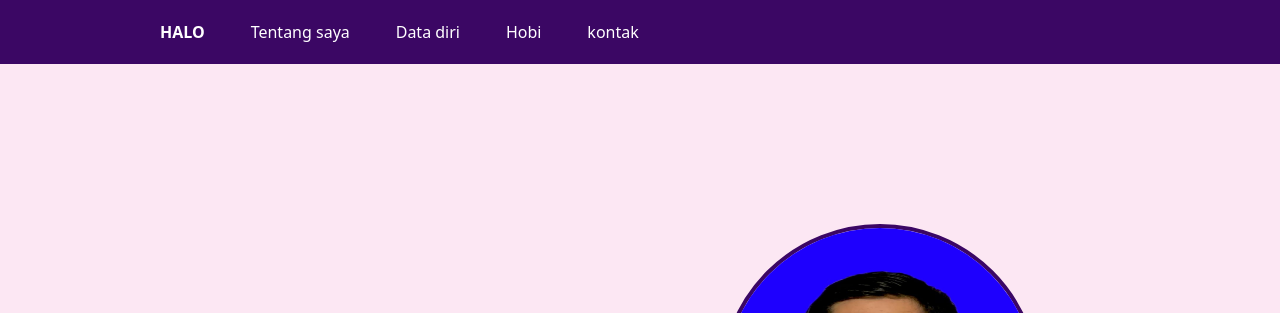
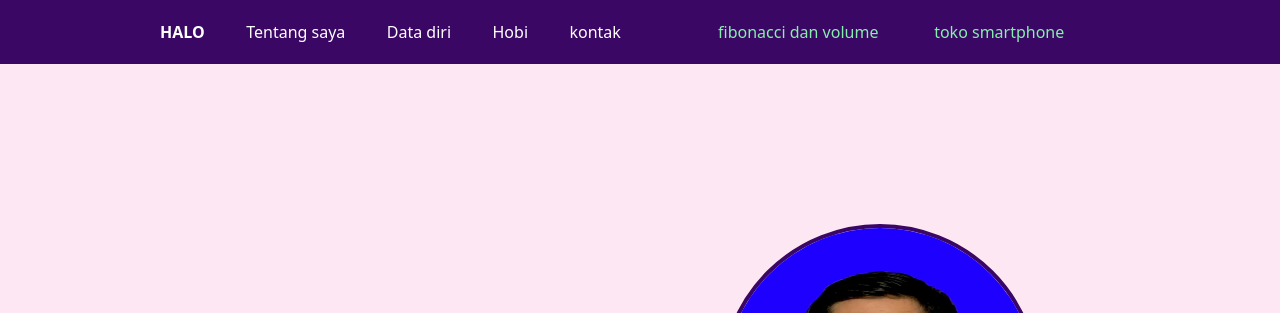
Before and after one commit to Donidiatmika/Portofolio, a website: page index.html in a window 1280 px wide. Shown: the top 313 px of the page. Drawn offline with nearby package versions, Linux system fonts and the light colour scheme.

Commit message:
Update index.html

```diff
--- a/index.html
+++ b/index.html
@@ -23,7 +23,9 @@
                 <a href="#kontak"><span>kontak</span></a>
 
 			</div>
-			<div class="basis-1/4 flex justify-end">
+			<div class="basis-1/2 flex items-center justify-evenly text-green-300">
+               <button> <a href="fibonacci.html"><span>fibonacci dan volume </span></a> </button>
+               <button> <a href="manajemenData.html"><span>toko smartphone</span></a> </button>
 			</div>
 		</nav>
 	</header>
@@ -140,6 +142,8 @@
 			</div>
 		</div>
 
+
+
         <hr class="my-12 border-t-1 border-purple-800">
 
 	</main>
```
